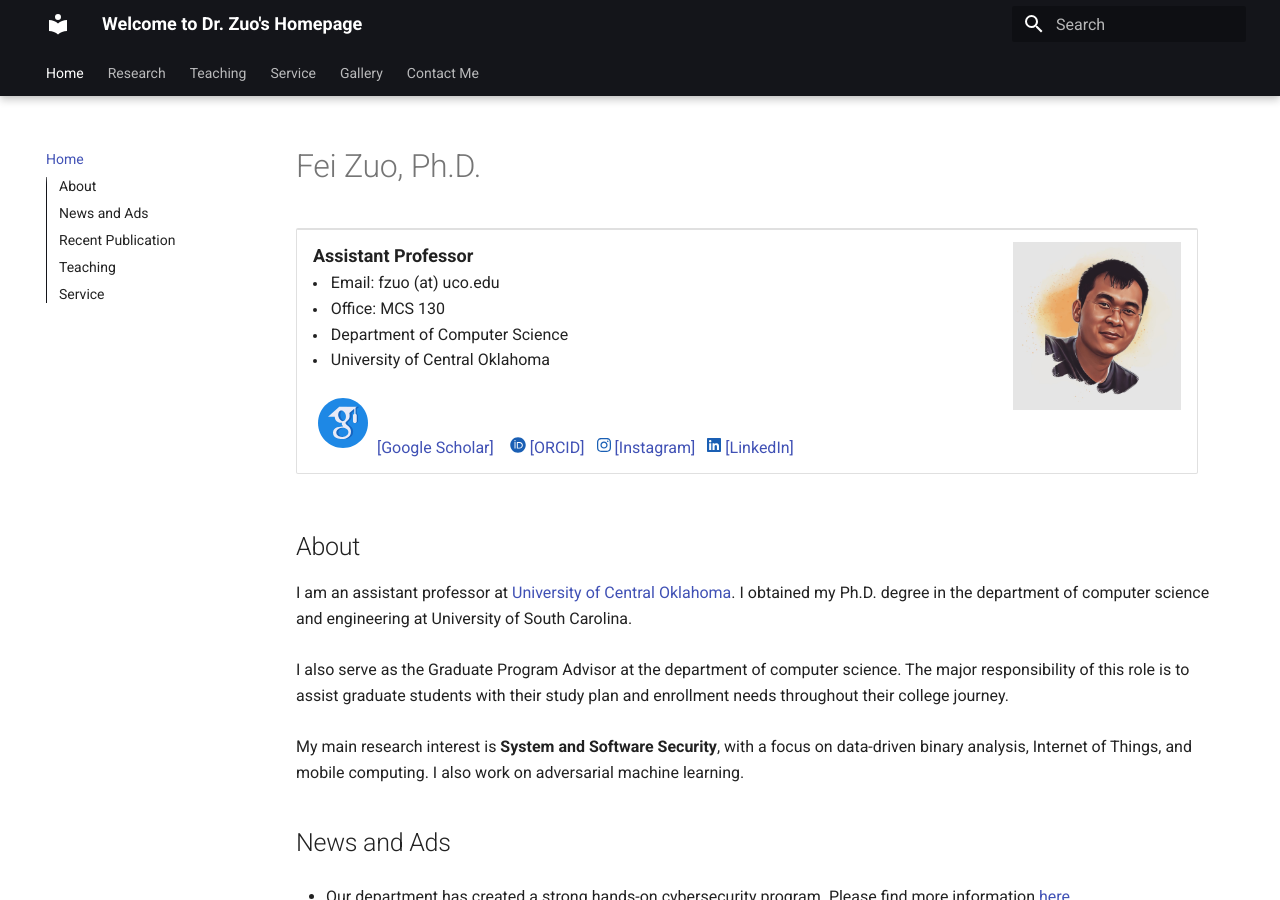
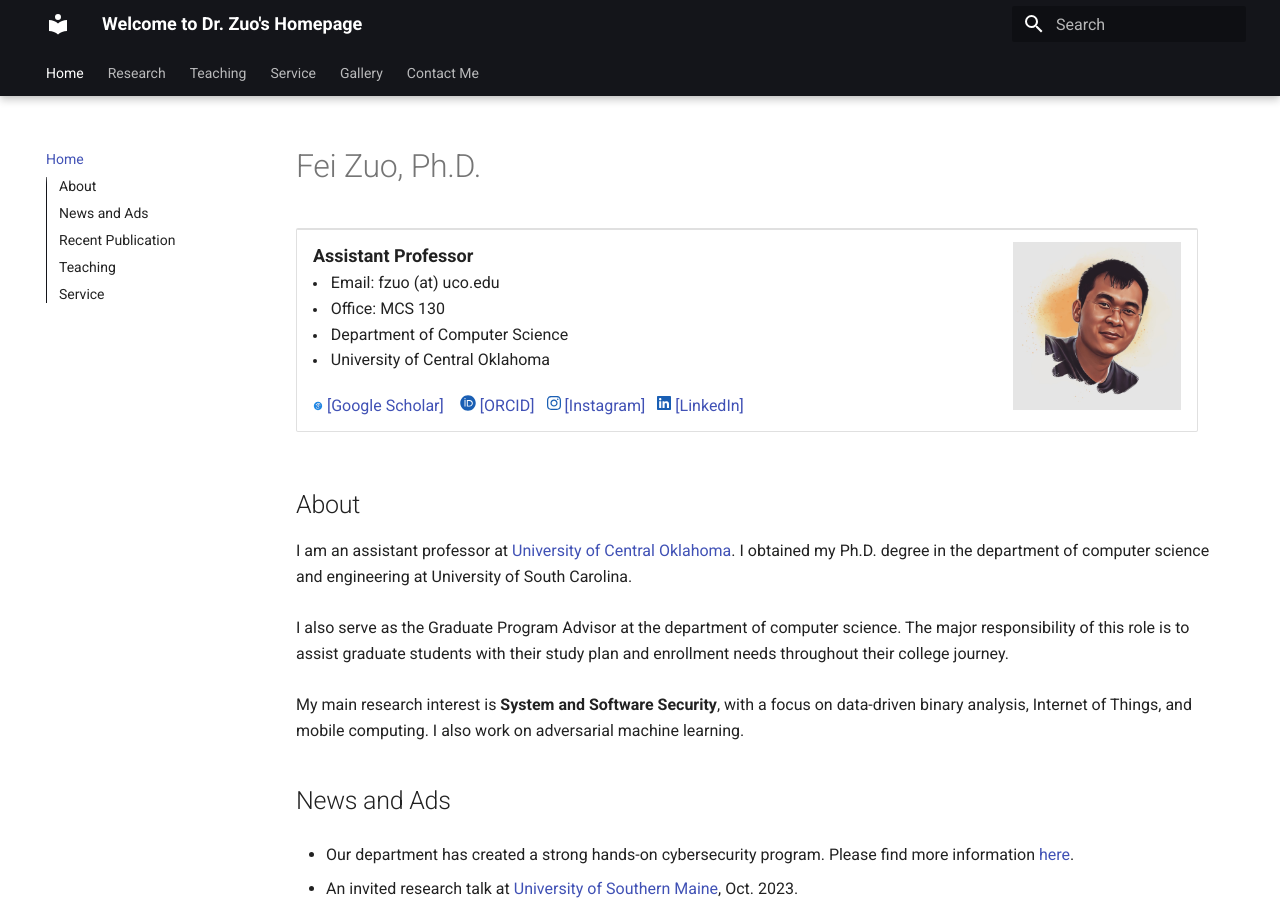
Before and after one commit to fzuo/homepage, an MkDocs documentation site: the page built from docs/index.md, in a window 1280 px wide and 900 px high. Built offline with MkDocs 1.6.1 and Material for MkDocs 9.7.7, drawn with Linux system fonts in a browser that asks for light colours.

Commit message:
Updating files

```diff
--- a/docs/index.md
+++ b/docs/index.md
@@ -20,7 +20,7 @@
 
 <br> <font size=3>
 
-<img src="../pics/icons8-google-scholar.svg" width="60" alt="Scholar">
+<img src="../pics/icons8-google-scholar.svg" width="10" alt="Scholar">
 <a href="https://scholar.google.com/citations?hl=en&user=PCRl368AAAAJ">[Google Scholar]</a> &ensp;
 
 <svg xmlns="http://www.w3.org/2000/svg" height="1em" viewBox="0 0 512 512"><!--! Font Awesome Free 6.4.2 by @fontawesome - https://fontawesome.com License - https://fontawesome.com/license (Commercial License) Copyright 2023 Fonticons, Inc. --><style>svg{fill:#1a5fb4}</style><path d="M294.75 188.19h-45.92V342h47.47c67.62 0 83.12-51.34 83.12-76.91 0-41.64-26.54-76.9-84.67-76.9zM256 8C119 8 8 119 8 256s111 248 248 248 248-111 248-248S393 8 256 8zm-80.79 360.76h-29.84v-207.5h29.84zm-14.92-231.14a19.57 19.57 0 1 1 19.57-19.57 19.64 19.64 0 0 1-19.57 19.57zM300 369h-81V161.26h80.6c76.73 0 110.44 54.83 110.44 103.85C410 318.39 368.38 369 300 369z"/></svg>
```
